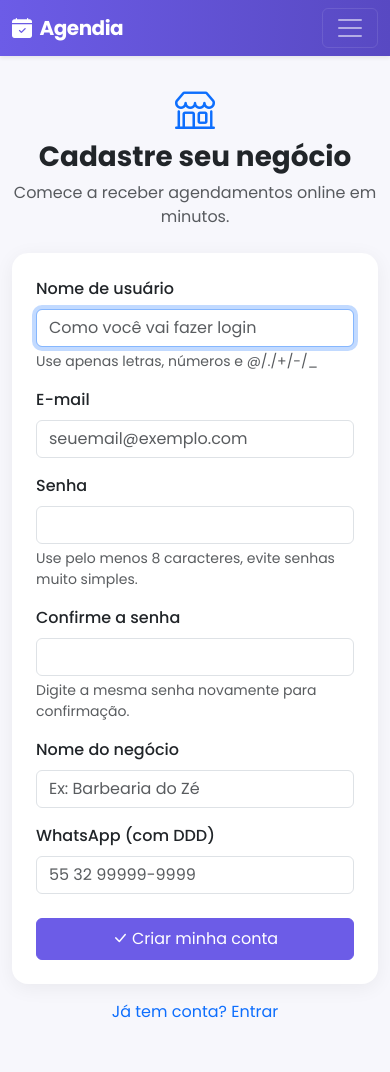
After one commit to Alceu-2004/Agendia, a Django app: page /cadastro/ in a window 390 px wide. The commit adds this page. Run offline with Django 5.2, Linux system fonts and the light colour scheme; parts of the project's set-up code (start-up, migrations or seed data) failed here and were passed over.

Commit message:
feat: pagina de auto-cadastro de negocio com layout responsivo na home

```diff
--- a/business/forms.py
+++ b/business/forms.py
@@ -1,5 +1,8 @@
 from django import forms
-from .models import Service
+from django.contrib.auth.forms import UserCreationForm
+from django.contrib.auth.models import User
+from django.utils.text import slugify
+from .models import Business, Service
 
 
 class ServiceForm(forms.ModelForm):
@@ -11,3 +14,60 @@ class ServiceForm(forms.ModelForm):
             'duration_minutes': forms.NumberInput(attrs={'class': 'form-control'}),
             'price': forms.NumberInput(attrs={'class': 'form-control', 'step': '0.01'}),
         }
+
+
+class BusinessSignupForm(UserCreationForm):
+    business_name = forms.CharField(
+        label='Nome do negócio',
+        widget=forms.TextInput(attrs={'class': 'form-control', 'placeholder': 'Ex: Barbearia do Zé'})
+    )
+    email = forms.EmailField(
+        label='E-mail',
+        widget=forms.EmailInput(attrs={'class': 'form-control', 'placeholder': 'seuemail@exemplo.com'})
+    )
+    whatsapp_number = forms.CharField(
+        label='WhatsApp (com DDD)',
+        widget=forms.TextInput(attrs={'class': 'form-control', 'placeholder': '55 32 99999-9999'})
+    )
+    username = forms.CharField(
+        label='Nome de usuário',
+        widget=forms.TextInput(attrs={'class': 'form-control', 'placeholder': 'Como você vai fazer login'}),
+        help_text='Use apenas letras, números e @/./+/-/_'
+    )
+    password1 = forms.CharField(
+        label='Senha',
+        widget=forms.PasswordInput(attrs={'class': 'form-control'}),
+        help_text='Use pelo menos 8 caracteres, evite senhas muito simples.'
+    )
+    password2 = forms.CharField(
+        label='Confirme a senha',
+        widget=forms.PasswordInput(attrs={'class': 'form-control'}),
+        help_text='Digite a mesma senha novamente para confirmação.'
+    )
+
+    class Meta:
+        model = User
+        fields = ['username', 'email', 'password1', 'password2']
+
+    def clean_business_name(self):
+        name = self.cleaned_data['business_name']
+        slug = slugify(name)
+        if Business.objects.filter(slug=slug).exists():
+            raise forms.ValidationError('Já existe um negócio com um nome muito parecido. Tente outro nome.')
+        return name
+
+    def save(self, commit=True):
+        user = super().save(commit=False)
+        user.email = self.cleaned_data['email']
+        user.is_staff = False
+        user.is_superuser = False
+        if commit:
+            user.save()
+            Business.objects.create(
+                owner=user,
+                name=self.cleaned_data['business_name'],
+                slug=slugify(self.cleaned_data['business_name']),
+                whatsapp_number=self.cleaned_data['whatsapp_number'],
+                email=self.cleaned_data['email'],
+            )
+        return user
--- /dev/null
+++ b/business/templates/business/signup.html
@@ -0,0 +1,46 @@
+{% extends 'base.html' %}
+{% block title %}Cadastre seu negócio{% endblock %}
+{% block content %}
+<div class="row justify-content-center">
+    <div class="col-md-6">
+        <div class="text-center mb-4">
+            <i class="bi bi-shop text-primary mb-2" style="font-size: 2.5rem;"></i>
+            <h1 class="fw-bold">Cadastre seu negócio</h1>
+            <p class="text-muted">Comece a receber agendamentos online em minutos.</p>
+        </div>
+
+        <div class="card p-4">
+            <form method="post">
+                {% csrf_token %}
+                {% if form.non_field_errors %}
+                    <div class="alert alert-danger d-flex align-items-center">
+                        <i class="bi bi-exclamation-triangle-fill me-2"></i>
+                        <div>{{ form.non_field_errors }}</div>
+                    </div>
+                {% endif %}
+
+                {% for field in form %}
+                    <div class="mb-3">
+                        <label for="{{ field.id_for_label }}" class="form-label fw-medium">{{ field.label }}</label>
+                        {{ field }}
+                        {% if field.help_text %}
+                            <small class="text-muted d-block mt-1">{{ field.help_text }}</small>
+                        {% endif %}
+                        {% if field.errors %}
+                            <small class="text-danger d-block mt-1">{{ field.errors|striptags }}</small>
+                        {% endif %}
+                    </div>
+                {% endfor %}
+
+                <button type="submit" class="btn btn-primary w-100 py-2 mt-2">
+                    <i class="bi bi-check-lg me-1"></i>Criar minha conta
+                </button>
+            </form>
+        </div>
+
+        <div class="text-center mt-3">
+            <a href="{% url 'login' %}" class="text-decoration-none">Já tem conta? Entrar</a>
+        </div>
+    </div>
+</div>
+{% endblock %}
--- a/business/urls.py
+++ b/business/urls.py
@@ -2,6 +2,7 @@ from django.urls import path
 from . import views
 
 urlpatterns = [
+    path('cadastro/', views.business_signup, name='business_signup'),
     path('servicos/', views.service_list, name='service_list'),
     path('servicos/novo/', views.service_create, name='service_create'),
     path('servicos/<int:pk>/editar/', views.service_edit, name='service_edit'),
--- a/business/views.py
+++ b/business/views.py
@@ -2,6 +2,20 @@ from django.shortcuts import render, redirect, get_object_or_404
 from django.contrib.auth.decorators import login_required
 from .models import Business, Service
 from .forms import ServiceForm
+from django.contrib.auth import login
+from .forms import ServiceForm, BusinessSignupForm
+
+
+def business_signup(request):
+    if request.method == 'POST':
+        form = BusinessSignupForm(request.POST)
+        if form.is_valid():
+            user = form.save()
+            login(request, user)
+            return redirect('dashboard')
+    else:
+        form = BusinessSignupForm()
+    return render(request, 'business/signup.html', {'form': form})
 
 
 @login_required
--- a/templates/registration/login.html
+++ b/templates/registration/login.html
@@ -16,6 +16,9 @@
                 <i class="bi bi-arrow-left me-1"></i> Voltar para a página inicial
             </a>
         </div>
+        <div class="text-center mt-2">
+            <a href="{% url 'business_signup' %}" class="text-decoration-none">Ainda não tem conta? Cadastre seu negócio</a>
+        </div>
     </div>
 </div>
 {% endblock %}
```
Also changed, not shown: scheduling/templates/scheduling/home.html (+8 -3 lines).
